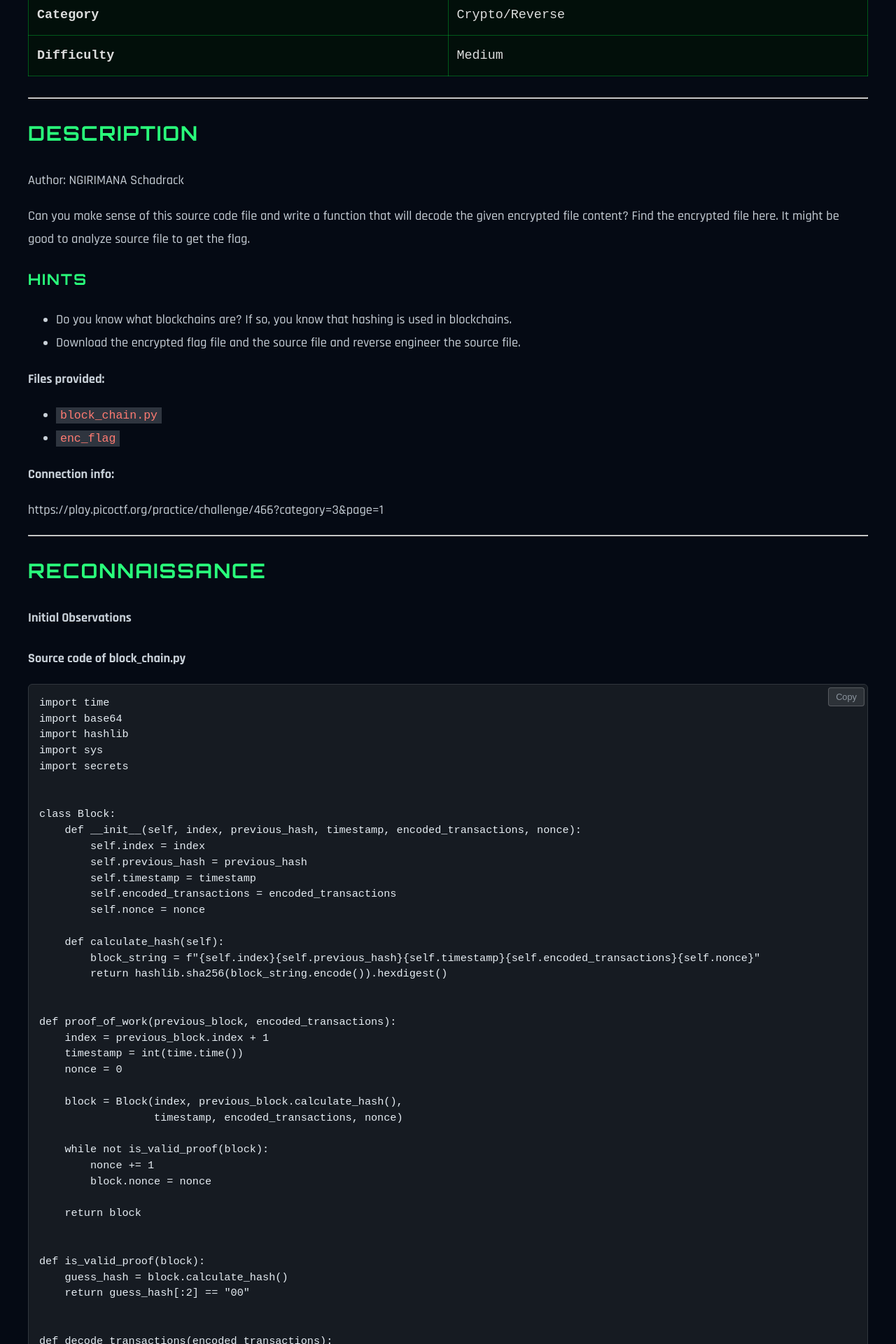
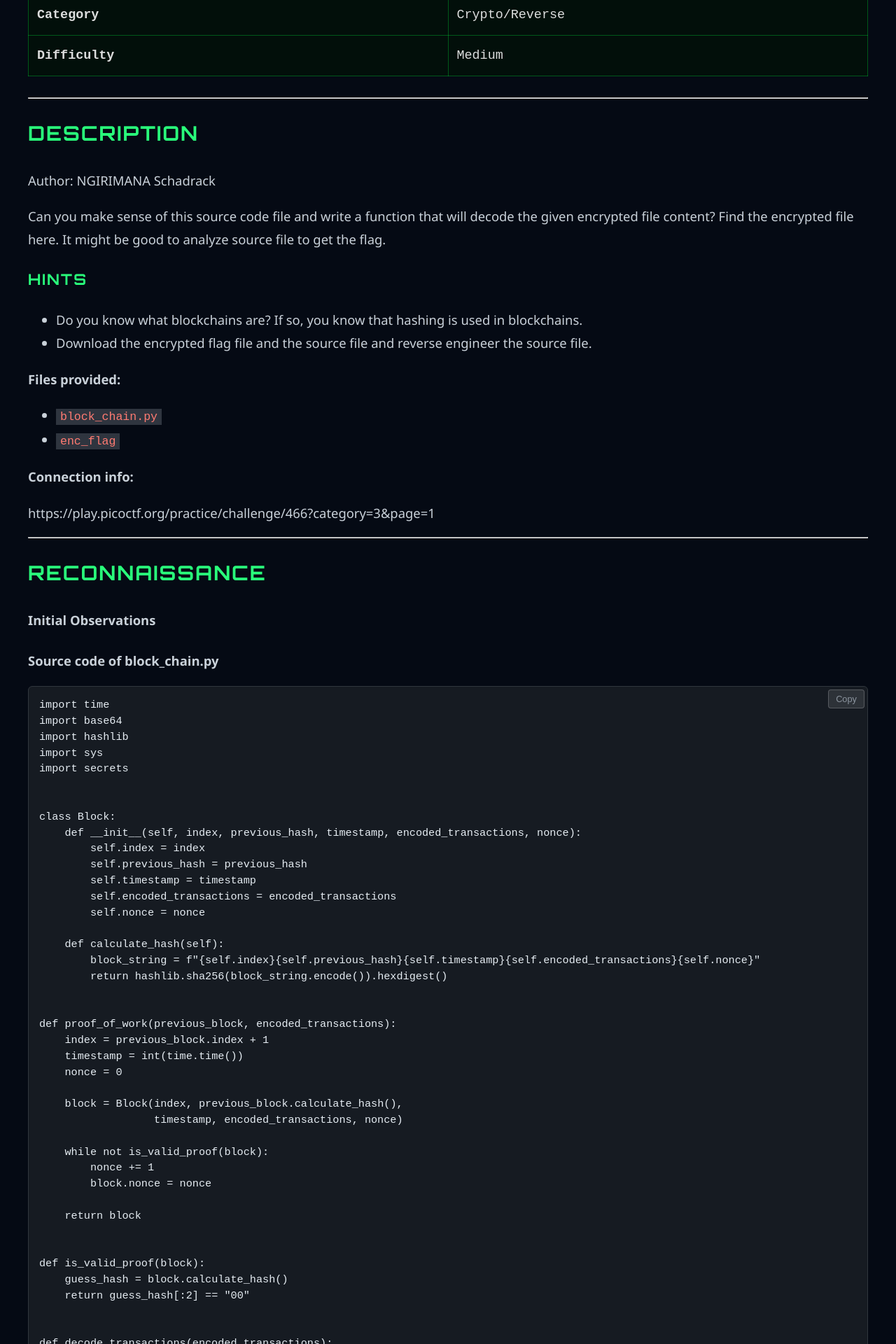
Before and after one commit to kaiversus/kaiversus.github.io, a Jekyll site: the page built from _writeups/TapIntoHash_pico/picoCTF_TapIntoHash.md, in a window 1280 px wide. Shown: the part 461-2381 px from the top of the page at 70% size. Built offline with Jekyll 4.4.1, drawn with Linux system fonts in a browser that asks for light colours; some web fonts are replaced.

Commit message:
Update style.css

```diff
--- a/assets/css/style.css
+++ b/assets/css/style.css
@@ -636,15 +636,15 @@ html {
 
 /* --- PHẦN STYLE CHO BÀI VIẾT (MARKDOWN) --- */
 
-/* 1. Giới hạn ảnh không bị tràn màn hình */
 .writeup-content {
-    /* Đổi sang màu xám trắng nhẹ (Github Dark Text) thay vì trắng tinh */
-    color: #c9d1d9;
+    color: #c9d1d9; /* Giữ màu xám dịu */
 
-    /* Dùng font Rajdhani (vẫn hơi hướng tech nhưng dễ đọc hơn) hoặc sans-serif */
-    font-family: Rajdhani, 'Segoe UI', Tahoma, Geneva, Verdana, 'sans-serif';
+    /* Đổi thành dòng này: Ưu tiên font hệ thống tròn trịa, mềm mại */
+    font-family: 'Segoe UI', 'Helvetica Neue', Arial, sans-serif;
 
-    /* Tăng cỡ chữ và độ giãn dòng cho thoáng mắt */
+    /* Tăng độ dày chữ lên một chút nếu font mới trông hơi mỏng */
+    font-weight: 400;
+
     font-size: 1.15rem;
     line-height: 1.8;
 }
```
